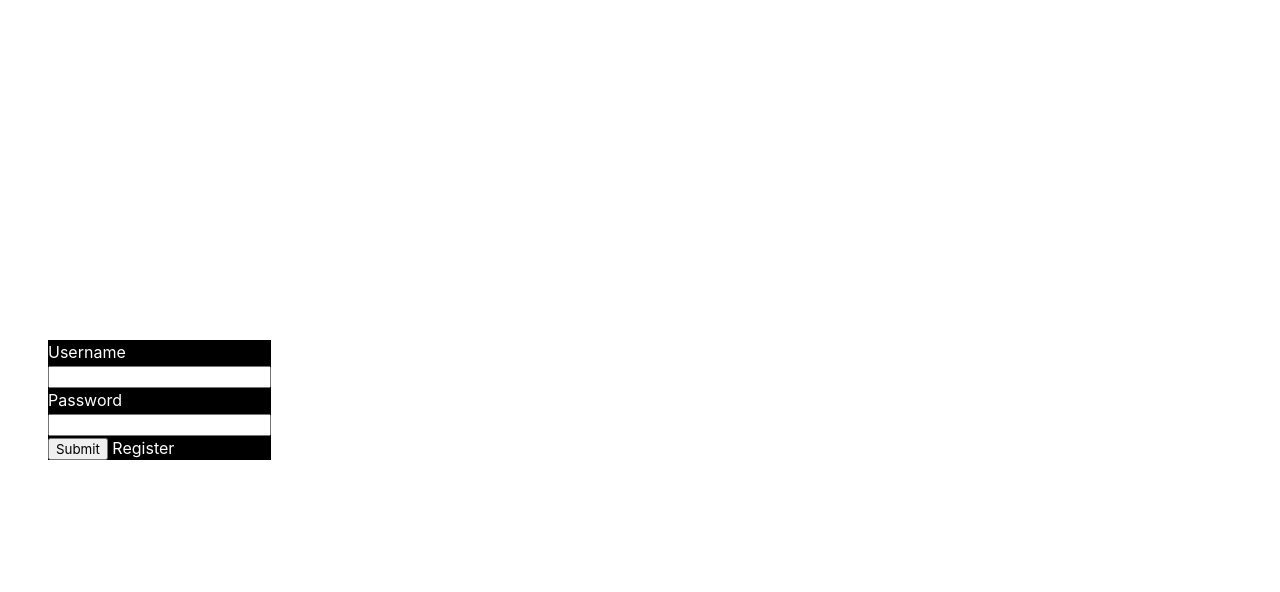
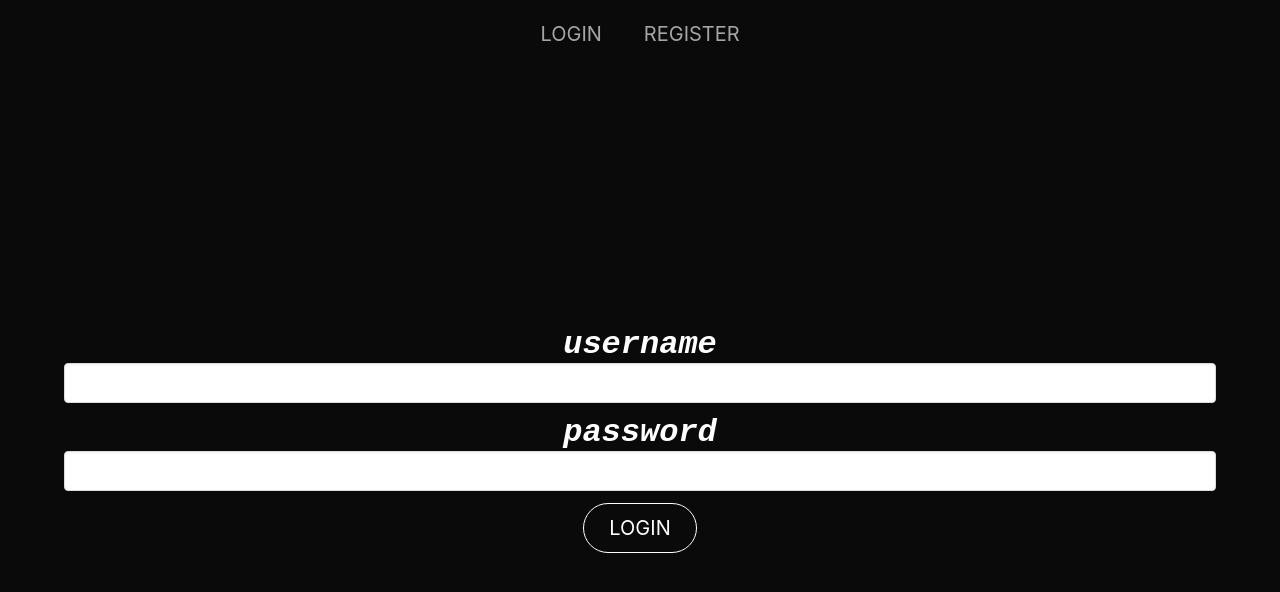
Before and after one commit to lidan-id/UAS_Backend, a Vue app in the folder vue/: page / in a window 1280 px wide. Shown: the top 592 px of the page. Built offline with nearby package versions, Linux system fonts and the light colour scheme.

Commit message:
Sign pages

```diff
--- a/vue/src/components/pages/Login.vue
+++ b/vue/src/components/pages/Login.vue
@@ -1,13 +1,31 @@
 <template>
-  <div class="hero-body" style="background-color: white;">
-    <div style="background-color: black;">
-      <form action="">
-        <div>Username</div>
-        <input type="text">
-        <div>Password</div>
-        <input type="password">
-        <div>
-          <button>Submit</button> <a href="/register">Register</a>
+  <div class="hero-body">
+    <div class="container has-text-centered is-family-monospace">
+      <form action="" class="control">
+        <div class="field">
+          <label for="usname" class="title is-italic">username</label>
+          <input
+            id="usname"
+            class="input has-text-centered"
+            type="text"
+            autocomplete="off"
+            required
+          />
+        </div>
+        <div class="field">
+          <label for="pass" class="title is-italic">password</label>
+          <input
+            id="pass"
+            class="input has-text-centered"
+            type="password"
+            autocomplete="off"
+            required
+          />
+        </div>
+        <div class="field">
+          <button class="button is-white is-outlined is-rounded is-medium">
+            LOGIN
+          </button>
         </div>
       </form>
     </div>
--- a/vue/src/components/pages/Register.vue
+++ b/vue/src/components/pages/Register.vue
@@ -1,17 +1,44 @@
 <template>
-    <div class="hero-body" style="background-color: white;">
-      <div style="background-color: black;">
-        <form action="">
-          <div>Username</div>
-          <input type="text">
-          <div>Password</div>
-          <input type="password">
-          <div>Confirm Password</div>
-          <input type="password">
-          <div>
-            <button>Submit</button> <a href="/">Login</a>
-          </div>
-        </form>
-      </div>
+  <div class="hero-body">
+    <div class="container has-text-centered is-family-monospace">
+      <form action="" class="control">
+        <div class="field">
+          <label for="usname" class="title is-italic">username</label>
+          <input
+            id="usname"
+            class="input has-text-centered"
+            type="text"
+            required
+          />
+        </div>
+        <div class="field">
+          <label for="pass" class="title is-italic">password</label>
+          <input
+            id="pass"
+            class="input has-text-centered"
+            type="password"
+            autocomplete="off"
+            required
+          />
+        </div>
+        <div class="field">
+          <label for="pass" class="title is-italic">confirm password</label>
+          <input
+            id="pass"
+            class="input has-text-centered"
+            type="password"
+            autocomplete="off"
+            required
+          />
+        </div>
+        <div class="field">
+          <button class="button is-white is-outlined is-rounded is-medium">
+            REGISTER
+          </button>
+        </div>
+      </form>
     </div>
-  </template>
+  </div>
+</template>
+
+<script setup></script>
--- /dev/null
+++ b/vue/src/components/pages/Sign.vue
@@ -0,0 +1,39 @@
+<template>
+  <nav class="hero-head tabs is-boxed mb-3 container has-text-centered">
+    <div class="nav-center">
+      <ul class="navbar-item is-size-5">
+        <li :class="{ 'is-active': isActive('/') }">
+          <a href="#/">LOGIN</a>
+        </li>
+        <li :class="{ 'is-active': isActive('/register') }">
+          <a href="#/register">REGISTER</a>
+        </li>
+      </ul>
+    </div>
+  </nav>
+  <component :is="currentView" />
+</template>
+<script setup>
+import { ref, computed } from "vue";
+import Login from "./Login.vue";
+import Register from "./Register.vue";
+
+// Router same page
+const routes = {
+  "/": Login,
+  "/register": Register,
+};
+const currentPath = ref(window.location.hash);
+window.addEventListener("hashchange", () => {
+  currentPath.value = window.location.hash;
+});
+
+const currentView = computed(() => {
+  return routes[currentPath.value.slice(1) || "/"] || NotFound;
+});
+
+//Active Link
+const isActive = (path) => {
+  return currentPath.value === "#" + path;
+};
+</script>
--- a/vue/src/router.js
+++ b/vue/src/router.js
@@ -1,14 +1,12 @@
 import { createRouter, createWebHistory } from "vue-router";
-import Login from "./components/pages/Login.vue";
-import Register from "./components/pages/Register.vue";
 import Customer from "./components/pages/Customer.vue";
 import Owner from "./components/pages/Owner.vue";
 import OsecurityVue from "./components/sub/Osecurity.vue";
 import CbikesVue from "./components/sub/Cbikes.vue";
+import SignVue from "./components/pages/Sign.vue";
 
 const routes = [
-  { path: "/", component: Login },
-  { path: "/Register", component: Register },
+  { path: "/", component: SignVue },
   { path: "/customer", component: Customer },
   { path: "/owner", component: OsecurityVue },
   { path: "/check", component: Owner },
```
Also changed, not shown: 1 other file (tests, documents, lock files or other folders).
